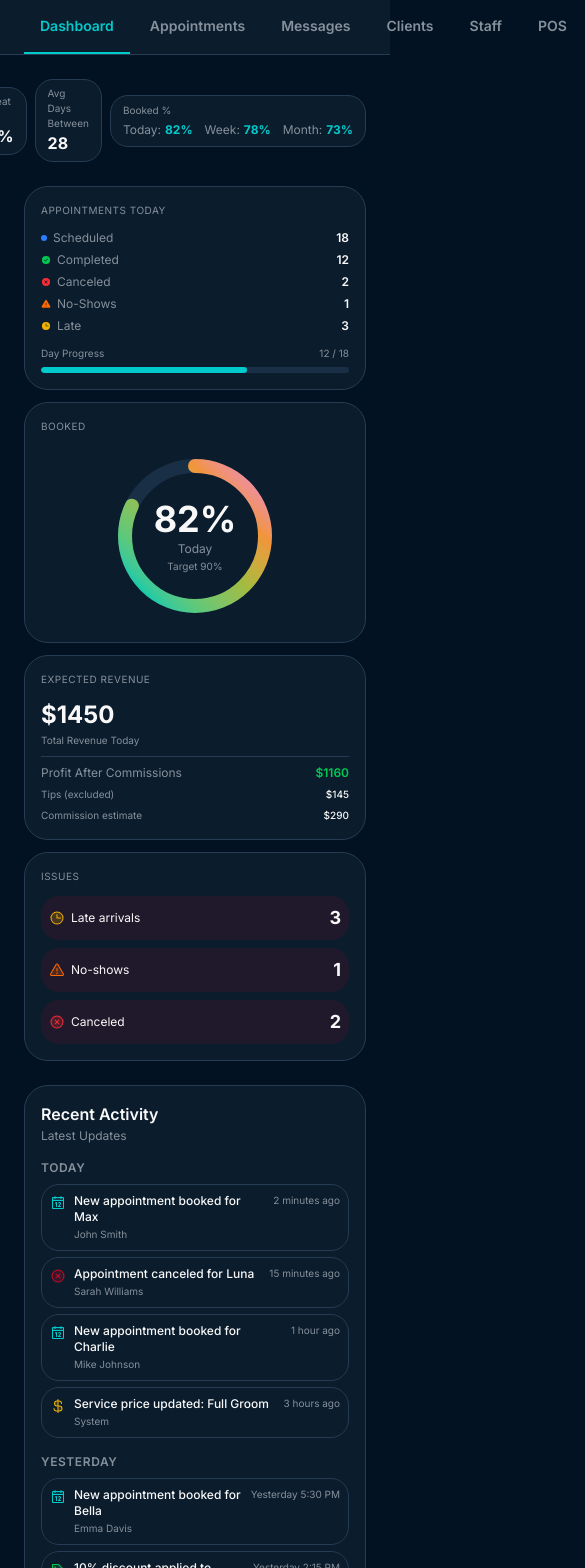
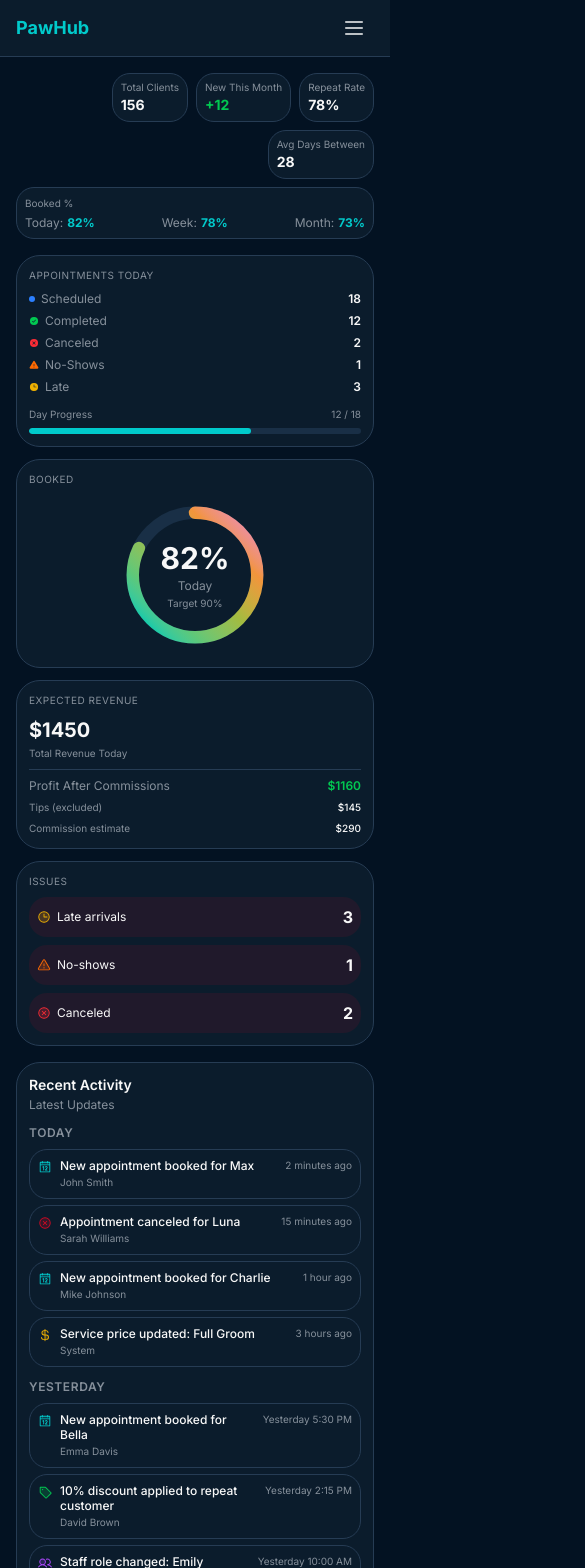
Before and after one commit to JimmysRanch/126, a React (Vite) app: page / in a window 390 px wide. Shown: the top 1568 px of the page, 585 px wide, since content can reach past the window. Built offline with nearby package versions, Linux system fonts and the light colour scheme.

Commit message:
Generated by Spark: Create a mobile-optimized dashboard layout

```diff
--- a/src/components/TopNav.tsx
+++ b/src/components/TopNav.tsx
@@ -1,5 +1,8 @@
 import { useNavigate, useLocation } from 'react-router-dom'
 import { cn } from '@/lib/utils'
+import { useState } from 'react'
+import { List, X } from '@phosphor-icons/react'
+import { Sheet, SheetContent, SheetTrigger } from '@/components/ui/sheet'
 
 const navItems = [
   { id: 'dashboard', label: 'Dashboard', path: '/' },
@@ -17,11 +20,53 @@ const navItems = [
 export function TopNav() {
   const navigate = useNavigate()
   const location = useLocation()
+  const [open, setOpen] = useState(false)
+
+  const handleNavigation = (path: string) => {
+    navigate(path)
+    setOpen(false)
+  }
 
   return (
-    <nav className="bg-card border-b border-border">
-      <div className="max-w-[1600px] mx-auto px-6">
-        <div className="flex items-center gap-1">
+    <nav className="bg-card border-b border-border sticky top-0 z-50">
+      <div className="max-w-[1600px] mx-auto px-4 sm:px-6">
+
+        <div className="md:hidden flex items-center justify-between h-14">
+          <div className="text-lg font-bold text-primary">PawHub</div>
+
+          <Sheet open={open} onOpenChange={setOpen}>
+            <SheetTrigger asChild>
+              <button className="p-2 hover:bg-muted rounded-lg transition-colors">
+                <List size={24} />
+              </button>
+            </SheetTrigger>
+            <SheetContent side="right" className="w-64">
+              <div className="flex flex-col gap-2 mt-8">
+                {navItems.map((item) => {
+                  const isActive = location.pathname === item.path ||
+                    (item.path !== '/' && location.pathname.startsWith(item.path))
+
+                  return (
+                    <button
+                      key={item.id}
+                      onClick={() => handleNavigation(item.path)}
+                      className={cn(
+                        "px-4 py-3 text-sm font-semibold transition-all duration-200 rounded-lg text-left",
+                        isActive
+                          ? "bg-primary text-primary-foreground"
+                          : "text-muted-foreground hover:bg-muted hover:text-foreground"
+                      )}
+                    >
+                      {item.label}
+                    </button>
+                  )
+                })}
+              </div>
+            </SheetContent>
+          </Sheet>
+        </div>
+
+        <div className="hidden md:flex items-center gap-1 overflow-x-auto">
           {navItems.map((item) => {
             const isActive = location.pathname === item.path ||
               (item.path !== '/' && location.pathname.startsWith(item.path))
@@ -29,9 +74,9 @@ export function TopNav() {
             return (
               <button
                 key={item.id}
-                onClick={() => navigate(item.path)}
+                onClick={() => handleNavigation(item.path)}
                 className={cn(
-                  "px-4 py-4 text-sm font-semibold transition-all duration-200 border-b-2 hover:text-primary",
+                  "px-4 py-4 text-sm font-semibold transition-all duration-200 border-b-2 hover:text-primary whitespace-nowrap",
                   isActive
                     ? "border-primary text-primary"
                     : "border-transparent text-muted-foreground hover:border-primary/50"
--- a/src/pages/Dashboard.tsx
+++ b/src/pages/Dashboard.tsx
@@ -49,31 +49,31 @@ export function Dashboard() {
   const progress = calculateAppointmentProgress()
 
   return (
-    <div className="min-h-screen bg-background text-foreground p-6">
-      <div className="max-w-[1600px] mx-auto space-y-6">
+    <div className="min-h-screen bg-background text-foreground px-4 sm:px-6 py-4 sm:py-6">
+      <div className="max-w-[1600px] mx-auto space-y-4 sm:space-y-6">
 
-        <header className="flex items-center justify-end gap-2">
-          <div className="bg-card rounded-lg px-3 py-1.5 border border-border">
+        <header className="flex flex-wrap items-center justify-end gap-2">
+          <div className="bg-card rounded-lg px-2 sm:px-3 py-1.5 border border-border">
             <div className="text-[10px] text-muted-foreground">Total Clients</div>
-            <div className="text-base font-bold">
+            <div className="text-sm sm:text-base font-bold">
               <AnimatedNumber value={clientMetrics.totalClients} delay={0.1} />
             </div>
           </div>
-          <div className="bg-card rounded-lg px-3 py-1.5 border border-border">
+          <div className="bg-card rounded-lg px-2 sm:px-3 py-1.5 border border-border">
             <div className="text-[10px] text-muted-foreground">New This Month</div>
-            <div className="text-base font-bold text-green-500">
+            <div className="text-sm sm:text-base font-bold text-green-500">
               +<AnimatedNumber value={clientMetrics.newThisMonth} delay={0.15} />
             </div>
           </div>
-          <div className="bg-card rounded-lg px-3 py-1.5 border border-border">
+          <div className="bg-card rounded-lg px-2 sm:px-3 py-1.5 border border-border">
             <div className="text-[10px] text-muted-foreground">Repeat Rate</div>
-            <div className="text-base font-bold">
+            <div className="text-sm sm:text-base font-bold">
               <AnimatedNumber value={clientMetrics.repeatVisitRate} delay={0.2} suffix="%" />
             </div>
           </div>
-          <div className="bg-card rounded-lg px-3 py-1.5 border border-border">
+          <div className="bg-card rounded-lg px-2 sm:px-3 py-1.5 border border-border">
             <div className="text-[10px] text-muted-foreground">Avg Days Between</div>
-            <div className="text-base font-bold">
+            <div className="text-sm sm:text-base font-bold">
               <AnimatedNumber value={clientMetrics.avgDaysBetweenVisits} delay={0.25} />
             </div>
           </div>
@@ -81,10 +81,10 @@ export function Dashboard() {
             initial={{ opacity: 0, y: 20 }}
             animate={{ opacity: 1, y: 0 }}
             transition={{ duration: 0.5, delay: 0.3 }}
-            className="bg-card rounded-lg px-3 py-1.5 border border-border h-[52px] flex flex-col justify-center"
+            className="bg-card rounded-lg px-2 sm:px-3 py-1.5 border border-border h-[52px] flex flex-col justify-center w-full sm:w-auto"
           >
             <div className="text-[10px] text-muted-foreground mb-1">Booked %</div>
-            <div className="flex items-center gap-3 text-xs">
+            <div className="flex items-center gap-2 sm:gap-3 text-xs justify-between sm:justify-start">
               <div className="flex items-center gap-1">
                 <span className="text-muted-foreground">Today:</span>
                 <span className="font-bold text-primary">
@@ -108,7 +108,7 @@ export function Dashboard() {
         </header>
 
         <section>
-          <div className="grid grid-cols-1 md:grid-cols-2 lg:grid-cols-4 gap-3">
+          <div className="grid grid-cols-1 sm:grid-cols-2 lg:grid-cols-4 gap-3">
 
             <KpiCard title="Appointments Today" delay={0} className="xl:col-span-1">
               <div className="space-y-3">
@@ -184,7 +184,7 @@ export function Dashboard() {
             <KpiCard title="Expected Revenue" delay={0.2} className="xl:col-span-1">
               <div className="space-y-2">
                 <div>
-                  <div className="text-2xl font-bold">
+                  <div className="text-xl sm:text-2xl font-bold">
                     <AnimatedNumber value={revenueData.today.total} delay={0.3} prefix="$" />
                   </div>
                   <div className="text-[10px] text-muted-foreground mt-0.5">Total Revenue Today</div>
@@ -219,30 +219,33 @@ export function Dashboard() {
               <div className="space-y-2">
                 <div className="flex items-center justify-between p-2 bg-destructive/10 rounded-lg">
                   <div className="flex items-center gap-1.5">
-                    <Clock size={16} className="text-yellow-500" weight="duotone" />
+                    <Clock size={14} className="text-yellow-500 sm:hidden" weight="duotone" />
+                    <Clock size={16} className="text-yellow-500 hidden sm:block" weight="duotone" />
                     <span className="text-xs">Late arrivals</span>
                   </div>
-                  <div className="text-lg font-bold">
+                  <div className="text-base sm:text-lg font-bold">
                     <AnimatedNumber value={issuesData.lateArrivals} delay={0.35} />
                   </div>
                 </div>
 
                 <div className="flex items-center justify-between p-2 bg-destructive/10 rounded-lg">
                   <div className="flex items-center gap-1.5">
-                    <Warning size={16} className="text-orange-500" weight="duotone" />
+                    <Warning size={14} className="text-orange-500 sm:hidden" weight="duotone" />
+                    <Warning size={16} className="text-orange-500 hidden sm:block" weight="duotone" />
                     <span className="text-xs">No-shows</span>
                   </div>
-                  <div className="text-lg font-bold">
+                  <div className="text-base sm:text-lg font-bold">
                     <AnimatedNumber value={issuesData.noShows} delay={0.4} />
                   </div>
                 </div>
 
                 <div className="flex items-center justify-between p-2 bg-destructive/10 rounded-lg">
                   <div className="flex items-center gap-1.5">
-                    <XCircle size={16} className="text-red-500" weight="duotone" />
+                    <XCircle size={14} className="text-red-500 sm:hidden" weight="duotone" />
+                    <XCircle size={16} className="text-red-500 hidden sm:block" weight="duotone" />
                     <span className="text-xs">Canceled</span>
                   </div>
-                  <div className="text-lg font-bold">
+                  <div className="text-base sm:text-lg font-bold">
                     <AnimatedNumber value={issuesData.canceled} delay={0.45} />
                   </div>
                 </div>
@@ -257,11 +260,11 @@ export function Dashboard() {
             initial={{ opacity: 0, y: 20 }}
             animate={{ opacity: 1, y: 0 }}
             transition={{ duration: 0.5, delay: 1.0 }}
-            className="bg-card rounded-xl p-4 border border-border"
+            className="bg-card rounded-xl p-3 sm:p-4 border border-border"
           >
-            <div className="space-y-4">
+            <div className="space-y-3 sm:space-y-4">
               <div>
-                <h2 className="text-base font-semibold mb-0.5">Recent Activity</h2>
+                <h2 className="text-sm sm:text-base font-semibold mb-0.5">Recent Activity</h2>
                 <p className="text-xs text-muted-foreground">Latest Updates</p>
               </div>
 
--- a/src/pages/dashboard/components/BookedGauge.tsx
+++ b/src/pages/dashboard/components/BookedGauge.tsx
@@ -35,7 +35,7 @@ export function BookedGauge({ percentage, target, delay = 0 }: BookedGaugeProps)
 
   return (
     <div className="relative flex items-center justify-center">
-      <svg width="180" height="180" className="transform -rotate-90">
+      <svg width="160" height="160" className="transform -rotate-90 sm:w-[180px] sm:h-[180px]" viewBox="0 0 180 180">
         <defs>
           <linearGradient id={gradientId} x1="0%" y1="0%" x2="100%" y2="100%">
             <stop offset="0%" stopColor="oklch(0.75 0.15 195)" />
@@ -72,7 +72,7 @@ export function BookedGauge({ percentage, target, delay = 0 }: BookedGaugeProps)
 
       <div className="absolute inset-0 flex flex-col items-center justify-center">
         <motion.div
-          className="text-4xl font-bold"
+          className="text-3xl sm:text-4xl font-bold"
           initial={{ scale: 0 }}
           animate={{ scale: 1 }}
           transition={{ duration: 0.5, delay: delay + 0.3 }}
--- a/src/pages/dashboard/components/KpiCard.tsx
+++ b/src/pages/dashboard/components/KpiCard.tsx
@@ -15,9 +15,9 @@ export function KpiCard({ title, children, delay = 0, className = '' }: KpiCardP
       animate={{ opacity: 1, y: 0 }}
       transition={{ duration: 0.4, delay }}
       whileHover={{ y: -2, boxShadow: '0 8px 30px rgba(117, 190, 218, 0.15)' }}
-      className={`bg-card rounded-xl p-4 border border-border ${className}`}
+      className={`bg-card rounded-xl p-3 sm:p-4 border border-border ${className}`}
     >
-      <div className="text-[10px] text-muted-foreground uppercase tracking-wider mb-3">
+      <div className="text-[10px] text-muted-foreground uppercase tracking-wider mb-2 sm:mb-3">
         {title}
       </div>
       {children}
--- a/src/pages/dashboard/components/RecentActivity.tsx
+++ b/src/pages/dashboard/components/RecentActivity.tsx
@@ -26,7 +26,7 @@ export function RecentActivity() {
   }
 
   return (
-    <div className="space-y-4">
+    <div className="space-y-3 sm:space-y-4">
       {Object.entries(groupedActivities).map(([category, activities]) => {
         if (activities.length === 0) return null
 
@@ -52,18 +52,19 @@ export function RecentActivity() {
                     whileHover={{ x: 4 }}
                     className="flex items-start gap-2 p-2 rounded-lg bg-card border border-border cursor-pointer"
                   >
-                    <div className={`mt-0.5 ${iconColor}`}>
-                      <Icon size={16} weight="duotone" />
+                    <div className={`mt-0.5 flex-shrink-0 ${iconColor}`}>
+                      <Icon size={14} weight="duotone" className="sm:hidden" />
+                      <Icon size={16} weight="duotone" className="hidden sm:block" />
                     </div>
 
                     <div className="flex-1 min-w-0">
-                      <div className="text-xs font-medium">{activity.description}</div>
-                      <div className="text-[10px] text-muted-foreground mt-0.5">
+                      <div className="text-xs font-medium leading-tight">{activity.description}</div>
+                      <div className="text-[10px] text-muted-foreground mt-0.5 truncate sm:overflow-visible sm:text-clip">
                         {activity.client}
                       </div>
                     </div>
 
-                    <div className="text-[10px] text-muted-foreground whitespace-nowrap">
+                    <div className="text-[10px] text-muted-foreground whitespace-nowrap flex-shrink-0">
                       {activity.time}
                     </div>
                   </motion.div>
```
